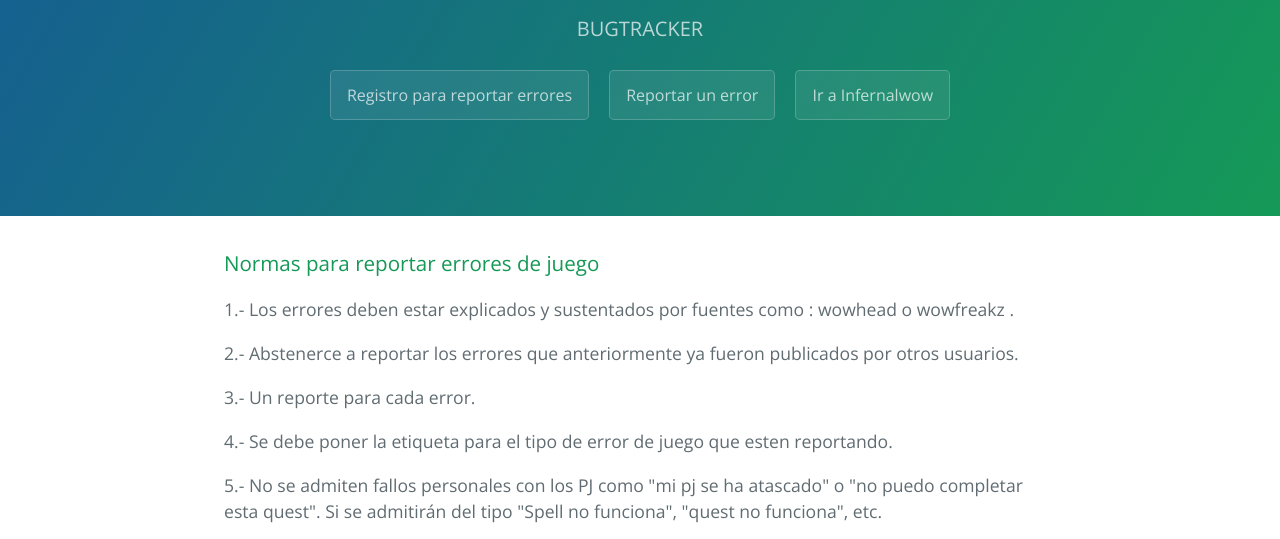
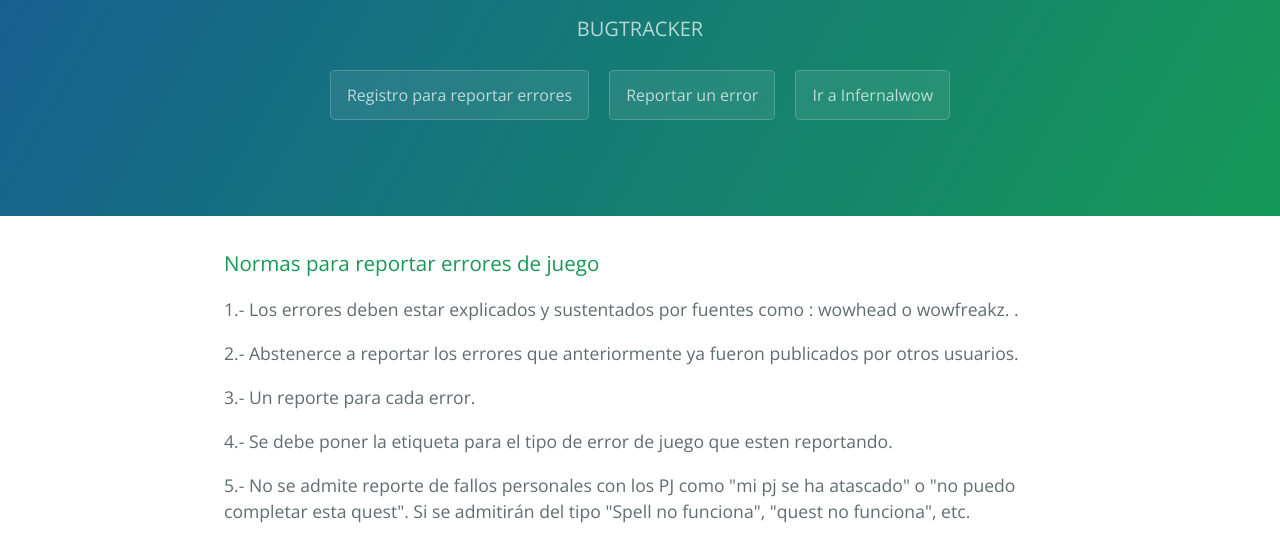
Before and after one commit to Myst/ReporteDeBugs, a plain HTML site: page index.html in a window 1280 px wide. Shown: the part 402-941 px from the top of the page. Drawn offline with nearby package versions, Linux system fonts and the light colour scheme.

Commit message:
Revert "Revert "Corrección imagen""
This reverts commit 38a59473ed41265b9ecdd9f6e11a248675c3c1c9.

```diff
--- a/index.html
+++ b/index.html
@@ -31,12 +31,12 @@
 <a id="welcome-to-github-pages" class="anchor" href="#welcome-to-github-pages" aria-hidden="true"><span aria-hidden="true" class="octicon octicon-link"></span></a>Norma<span lang="es-co">s</span> para reportar errores de juego</h3>
 
 <p>1.- Los errores <span lang="es-co">deben estar explicados y sustentados por
-fuentes como : wowhead o wowfreakz </span>.</p>
+fuentes como : wowhead o wowfreakz. </span>.</p>
 <p>2.- <span lang="es-co">Abstenerce a reportar los errores que anteriormente ya
 fueron publicados por otros usuarios.</span></p>
 <p>3.- <span lang="es-co">Un reporte para cada error.</span></p>
 <p>4.- <span lang="es-co">Se debe</span> <span lang="es-co">poner</span> la etiqueta para el tipo de error de juego que esten reportando.</p>
-<p>5.- No se admiten fallos personales con los PJ como "mi pj se ha atascado" o "no puedo completar esta quest". Si se admitirán del tipo "Spell no funciona", "quest no funciona", etc.</p>
+<p>5.- No se admite reporte de fallos personales con los PJ como "mi pj se ha atascado" o "no puedo completar esta quest". Si se admitirán del tipo "Spell no funciona", "quest no funciona", etc.</p>
 <p>6.- Un mal uso del bugtracker podrá conllevar a la expulsión de<span lang="es-co">
 la cuenta GitHub para realizar reportes en el BugTracker.</span></p>
 <p>7.- Cualquier otro tipo de reporte deberá hacerse via foro (aún no implementado) o vía skype: a myst.infernalwow, los errores como atascamiento u otros menores deberán ser reportados vía ticket.</p>
```
Also changed, not shown: infernal.jpg (added).
